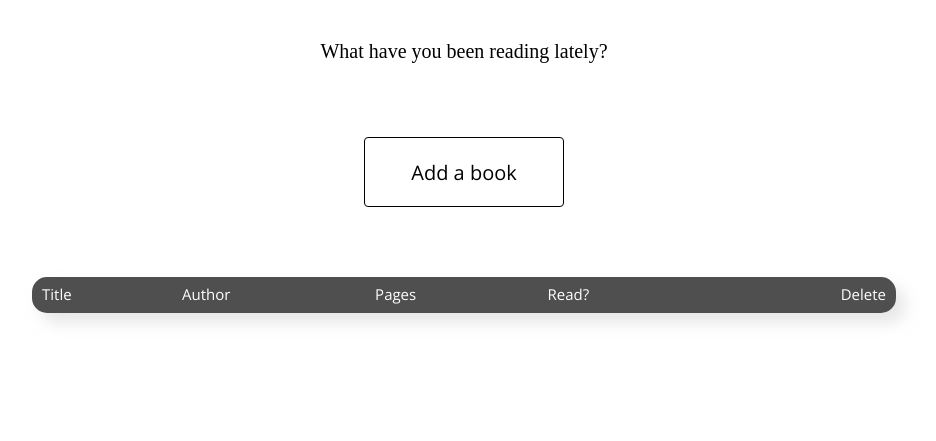
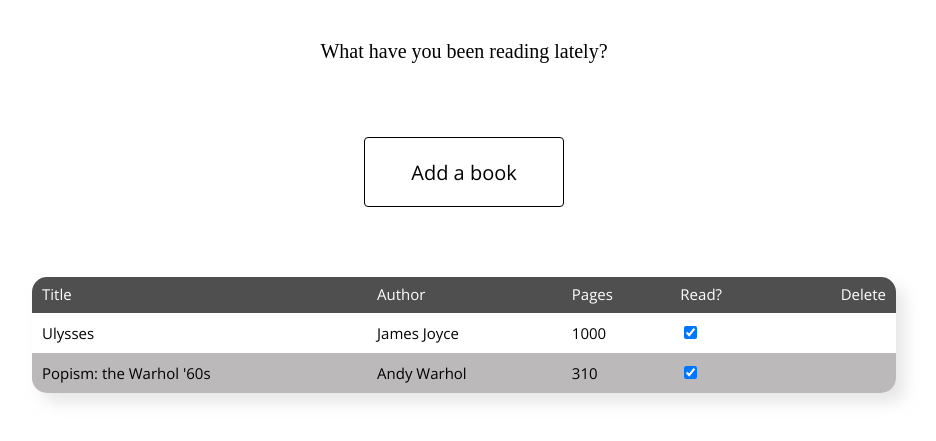
Before and after one commit to niconacht/Library_App, a plain HTML site: page index.html in a window 1280 px wide. Shown: the part 165-606 px from the top of the page, without its empty margins (176-1112 px from the left). Drawn offline with nearby package versions, Linux system fonts and the light colour scheme; no server answers.

Commit message:
fixed table

```diff
--- a/index.html
+++ b/index.html
@@ -33,6 +33,20 @@
               </tr>
             </thead>
             <tbody id="table-body">
+                <tr>
+                <td>Ulysses</td>
+                <td>James Joyce</td>
+                <td>1000</td>
+                <td><label class="checkbox"><input type="checkbox" class="readToggle" data-status="checked" checked=""></label></td>
+                <td class="del-btn"></td><!-- Delete Button-->
+            </tr>
+            <tr>
+              <td>Popism: the Warhol '60s</td>
+              <td>Andy Warhol</td>
+              <td>310</td>
+              <td><label class="checkbox"><input type="checkbox" class="readToggle" data-status="checked" checked=""></label></td>
+              <td class="del-btn"></td><!-- Delete Button-->
+          </tr>
             </tbody>
         </table>
     </div>
```
